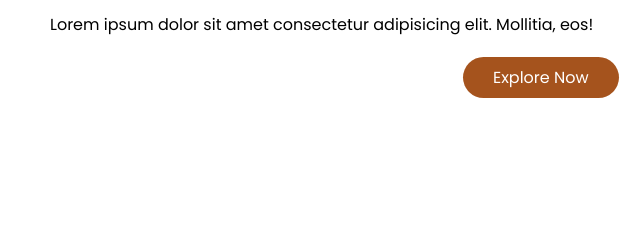
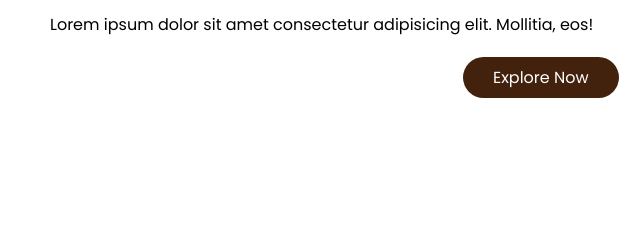
Before and after one commit to seferacikgoz/Africa-Mix-Blend-Mode, a plain HTML site: page index.html in a window 1280 px wide. In both pictures the pointer is over the link "Explore Now". Shown: the part 419-648 px from the top of the page, 0-636 px from the left. Drawn offline with Linux system fonts and the light colour scheme.

Commit message:
last commit2

```diff
--- a/style.css
+++ b/style.css
@@ -126,3 +126,7 @@ nav{
     margin-top: 5px;
     margin-left: 70%;
 }
+
+.btn:hover{
+    background-color: #42220c;
+}
```
